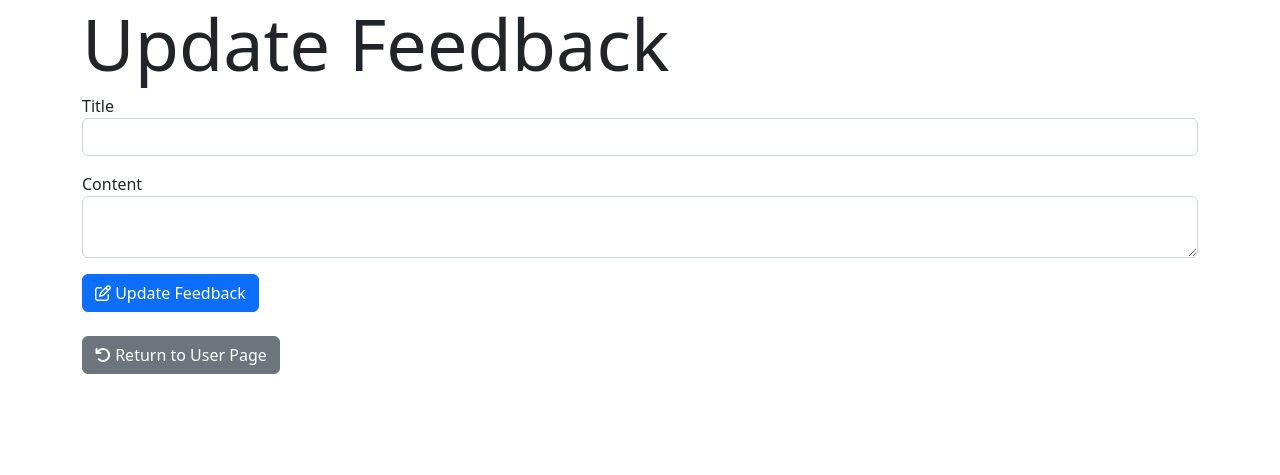
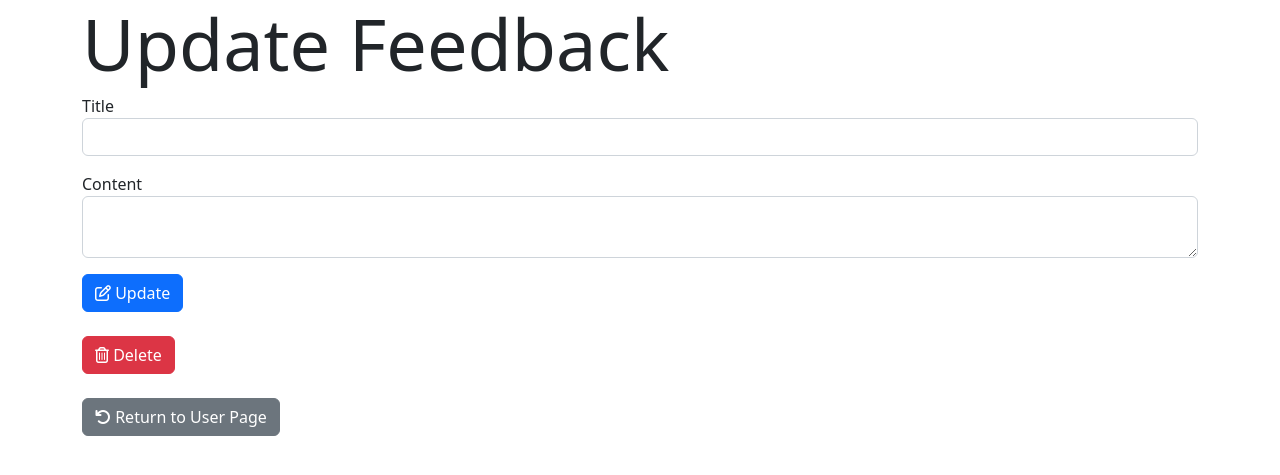
Before and after one commit to geenajackson/flask-feedback, a Flask app: template templates/edit_feedback.html in a window 1280 px wide. Shown: the top 475 px of the page. Run offline with Flask 2, Linux system fonts and the light colour scheme; the template is opened without the code that fills it: values that come from a table or form of the project are taken from there, others are empty; some libraries are stand-ins or nearby versions.

Commit message:
change delete button to form to allow POST method

```diff
--- a/templates/edit_feedback.html
+++ b/templates/edit_feedback.html
@@ -25,8 +25,10 @@
 
         {% endfor %}
 
-        <button class="btn btn-primary" type="submit"><i class="fa-regular fa-pen-to-square"></i> Update
-            Feedback</button>
+        <button class="btn btn-primary" type="submit"><i class="fa-regular fa-pen-to-square"></i> Update</button>
+    </form><br>
+    <form action="/feedback/{{feedback.id}}/delete" method="POST">
+        <button class="btn btn-danger"><i class="fa-regular fa-trash-can"></i> Delete</button>
     </form><br>
     <a class="btn btn-secondary" href="/users/{{session['username']}}"><i class="fa-solid fa-arrow-rotate-left"></i>
         Return to User Page</a>
```
